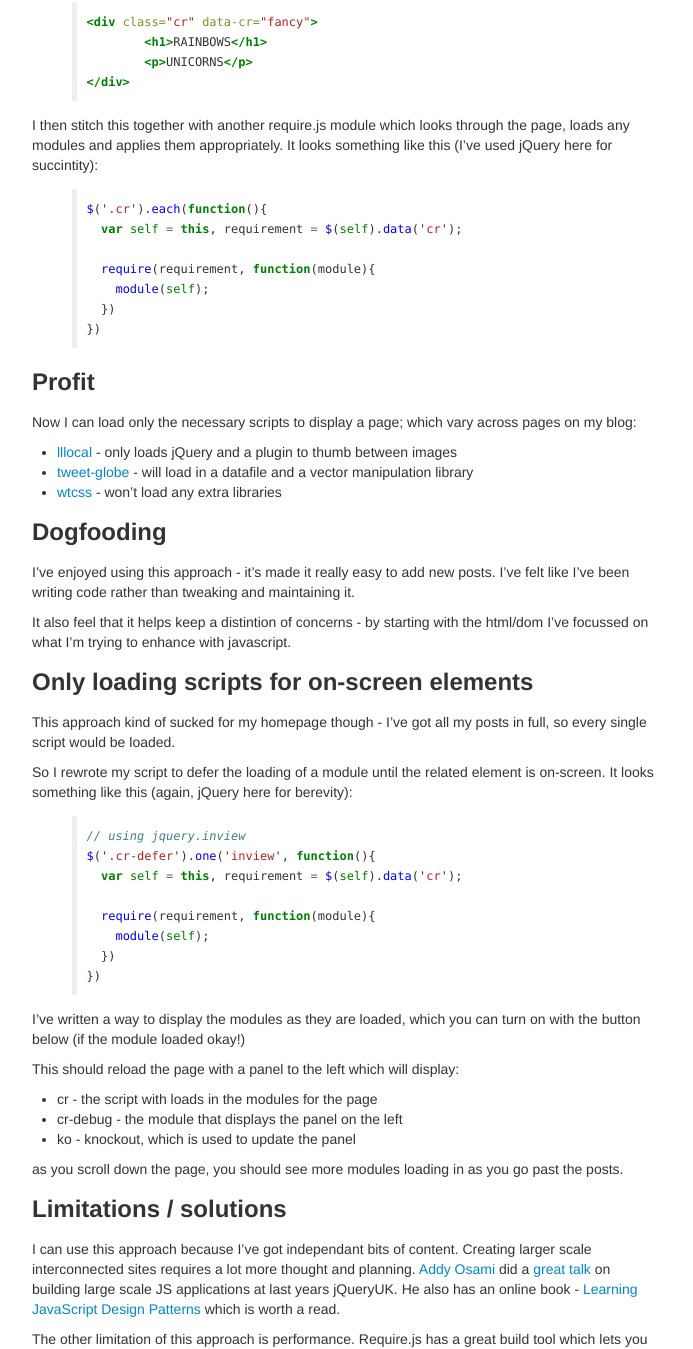
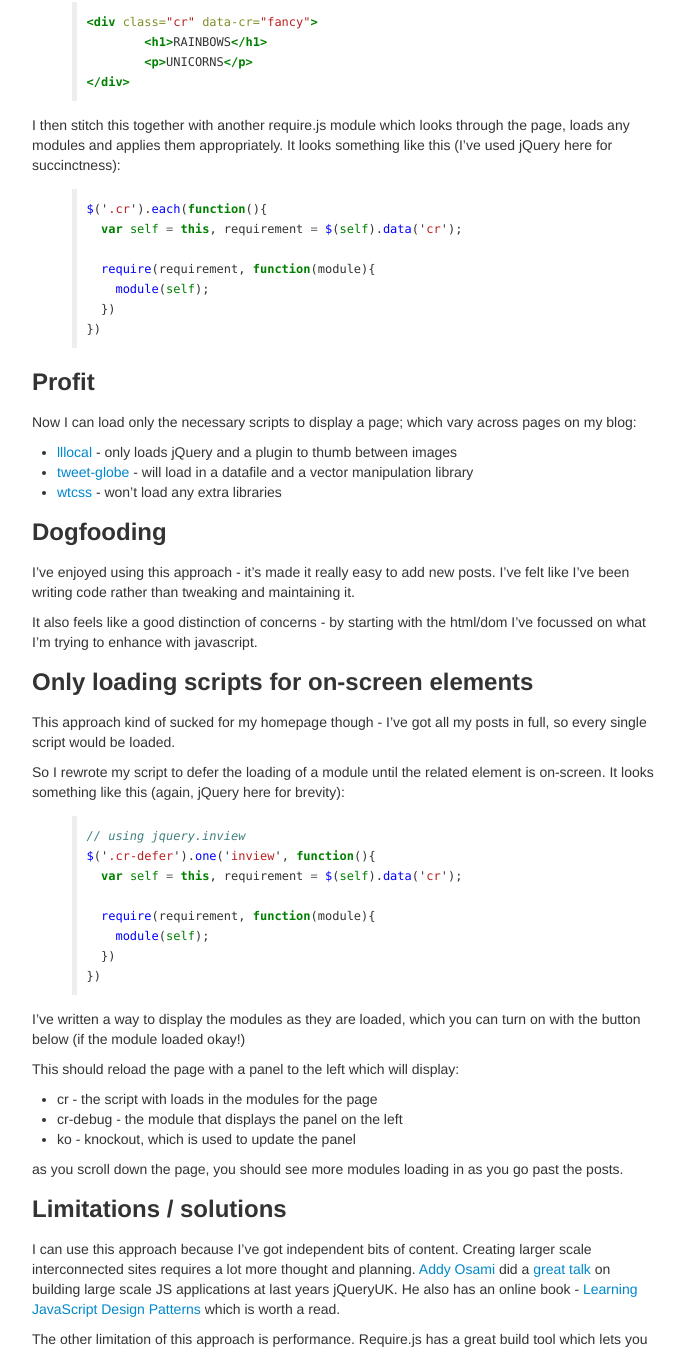
Before and after one commit to benfoxall/benfoxall.github.com, a Jekyll site: the page built from _posts/2013-10-01-context-require.md, in a window 1280 px wide. Shown: the part 714-2063 px from the top of the page, without its empty margins (293-986 px from the left). Built offline with Jekyll 4.4.1, drawn with Linux system fonts in a browser that asks for light colours; comment, search, counter and statistics services are not loaded.

Commit message:
THANK YOU EVIE - touch #10

```diff
--- a/_posts/2013-10-01-context-require.md
+++ b/_posts/2013-10-01-context-require.md
@@ -37,7 +37,7 @@ Then, in the markup - I specify which module I want to apply to a particular pie
 </div>
 {% endhighlight %}
 
-I then stitch this together with another require.js module which looks through the page, loads any modules and applies them appropriately.  It looks something like this (I've used jQuery here for succintity):
+I then stitch this together with another require.js module which looks through the page, loads any modules and applies them appropriately.  It looks something like this (I've used jQuery here for succinctness):
 
 {% highlight javascript %}
 $('.cr').each(function(){
@@ -61,13 +61,13 @@ Now I can load only the necessary scripts to display a page; which vary across p
 
 I've enjoyed using this approach - it's made it really easy to add new posts. I've felt like I've been writing code rather than tweaking and maintaining it.
 
-It also feel that it helps keep a distintion of concerns - by starting with the html/dom I've focussed on what I'm trying to enhance with javascript.
+It also feels like a good distinction of concerns - by starting with the html/dom I've focussed on what I'm trying to enhance with javascript.
 
 ### Only loading scripts for on-screen elements
 
 This approach kind of sucked for my homepage though - I've got all my posts in full, so every single script would be loaded.
 
-So I rewrote my script to defer the loading of a module until the related element is on-screen.  It looks something like this (again, jQuery here for berevity):
+So I rewrote my script to defer the loading of a module until the related element is on-screen.  It looks something like this (again, jQuery here for brevity):
 
 {% highlight javascript %}
 // using jquery.inview
@@ -94,7 +94,7 @@ as you scroll down the page, you should see more modules loading in as you go pa
 
 ### Limitations / solutions
 
-I can use this approach because I've got independant bits of content.  Creating larger scale interconnected sites requires a lot more thought and planning. [Addy Osami](https://twitter.com/intent/user?screen_name=addyosmani) did a [great talk](http://vimeo.com/40866386) on building large scale JS applications at last years jQueryUK. He also has an online book - [Learning JavaScript Design Patterns](http://addyosmani.com/resources/essentialjsdesignpatterns/book/) which is worth a read.
+I can use this approach because I've got independent bits of content.  Creating larger scale interconnected sites requires a lot more thought and planning. [Addy Osami](https://twitter.com/intent/user?screen_name=addyosmani) did a [great talk](http://vimeo.com/40866386) on building large scale JS applications at last years jQueryUK. He also has an online book - [Learning JavaScript Design Patterns](http://addyosmani.com/resources/essentialjsdesignpatterns/book/) which is worth a read.
 
 The other limitation of this approach is performance.  Require.js has a great build tool which lets you compile your components into a single file - though this would defeat the purpose of what I was trying to do in the first place.
 
```
